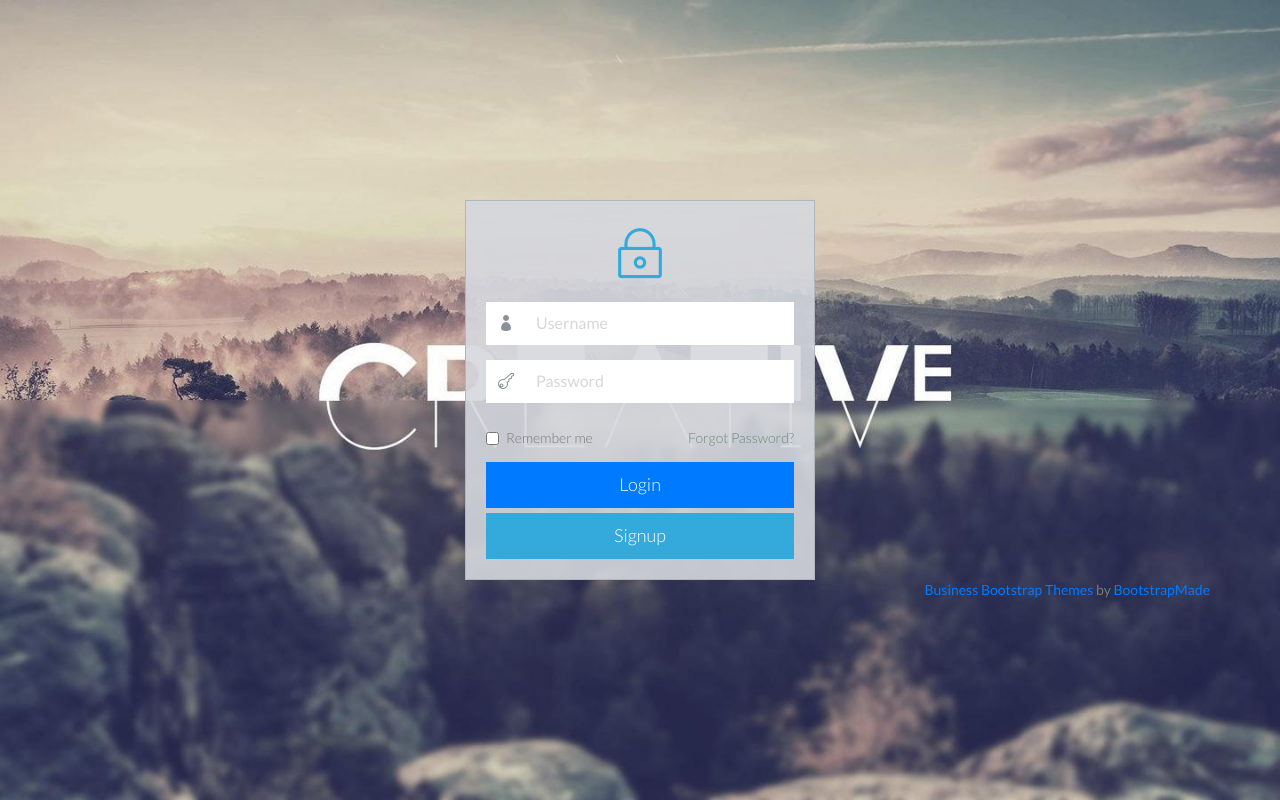
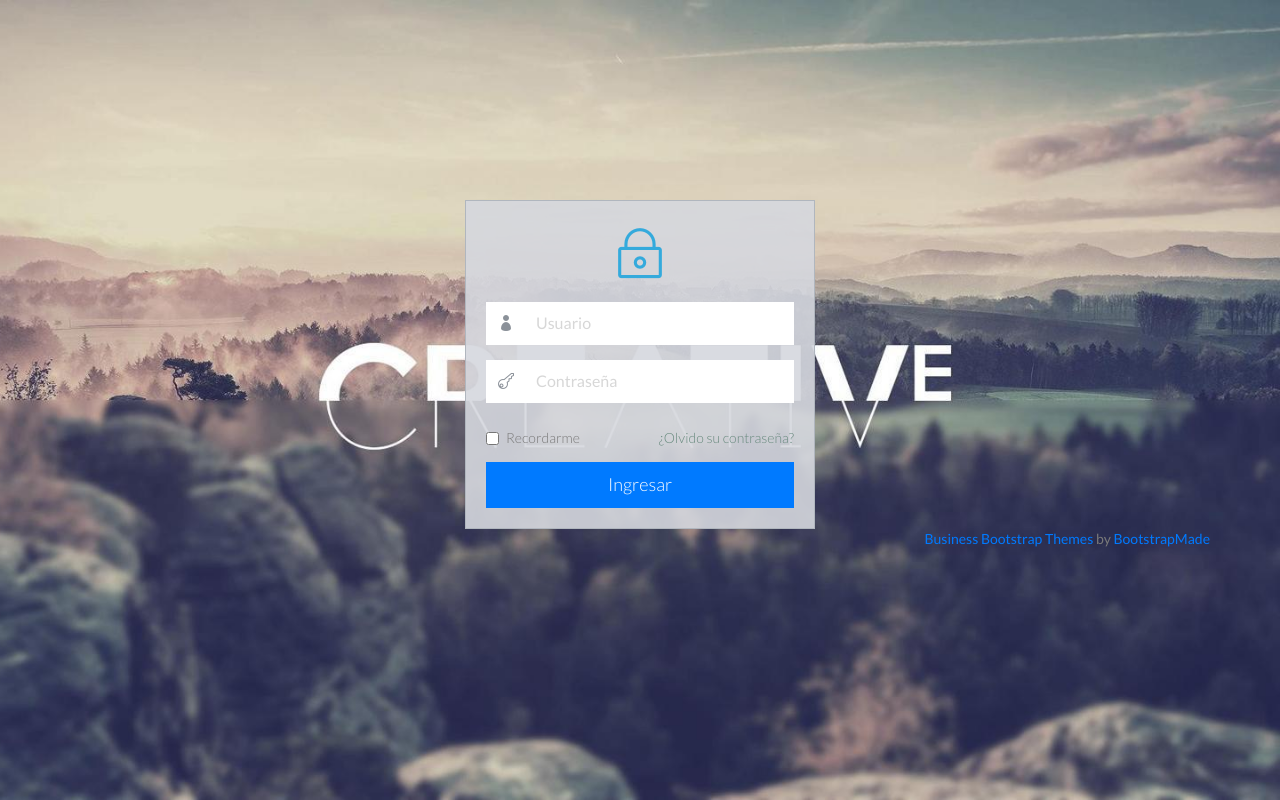
Before and after one commit to UNaF-TICs-Programacion4-2017/SAInt, a PHP site: page / in a window 1280 px wide. Run offline with PHP 8.4, Linux system fonts and the light colour scheme; some libraries are stand-ins or nearby versions.

Commit message:
Cambio de lenguaje y centrado de mensaje err

```diff
--- a/Index.php
+++ b/Index.php
@@ -76,23 +76,24 @@
 
       <form class="login-form" action="login.php">
         <div  class="login-wrap">
-        <div class="err" id="add_err"></div>
+
+          <div class="err" align="center" id="add_err"></div>
+
             <p class="login-img"><i class="icon_lock_alt"></i></p>
             <div class="input-group">
               <span class="input-group-addon"><i class="icon_profile"></i></span>
-              <input type="text" class="form-control" id="user_name" name="user_name" placeholder="Username" autofocus>
+              <input type="text" class="form-control" id="user_name" name="user_name" placeholder="Usuario" autofocus>
             </div>
             <div class="input-group">
                 <span class="input-group-addon"><i class="icon_key_alt"></i></span>
-                <input type="password" class="form-control" id="password" name="password" placeholder="Password">
+                <input type="password" class="form-control" id="password" name="password" placeholder="Contraseña">
             </div>
             <label class="checkbox">
-                <input type="checkbox" value="remember-me"> Remember me
-                <span class="pull-right"> <a href="#"> Forgot Password?</a></span>
+                <input type="checkbox" value="remember-me"> Recordarme
+                <span class="pull-right"> <a href="#"> ¿Olvido su contraseña?</a></span>
             </label>
-            <button class="btn btn-primary btn-lg btn-block"  type="submit" id="login2">Login</button>
-            <button class="btn btn-info btn-lg btn-block" type="submit">Signup</button>
-        </div>
+            <button class="btn btn-primary btn-lg btn-block"  type="submit" id="login2">Ingresar</button>
+          </div>
       </form>
     <div class="text-right">
             <div class="credits">
```
